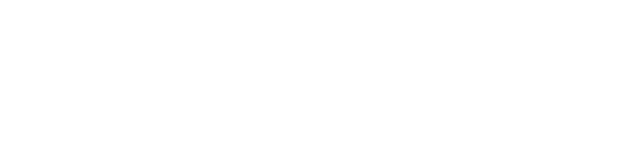
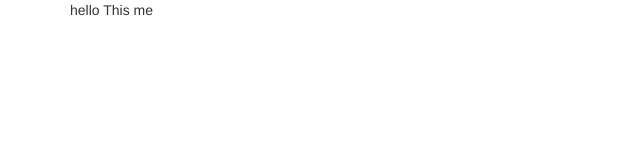
Before and after one commit to Kyseme/WebDemo, a plain HTML site: page BootstrapSimple/index.html in a window 1280 px wide. Shown: the full height of the page, 0-640 px from the left. Drawn offline with Linux system fonts and the light colour scheme.

Commit message:
no message

```diff
--- a/BootstrapSimple/index.html
+++ b/BootstrapSimple/index.html
@@ -10,6 +10,7 @@
 	</head>
 	<body>
 		<div class="container">
+			<div>hello This me</div>
 		</div>
 	</body>
 </html>
```
